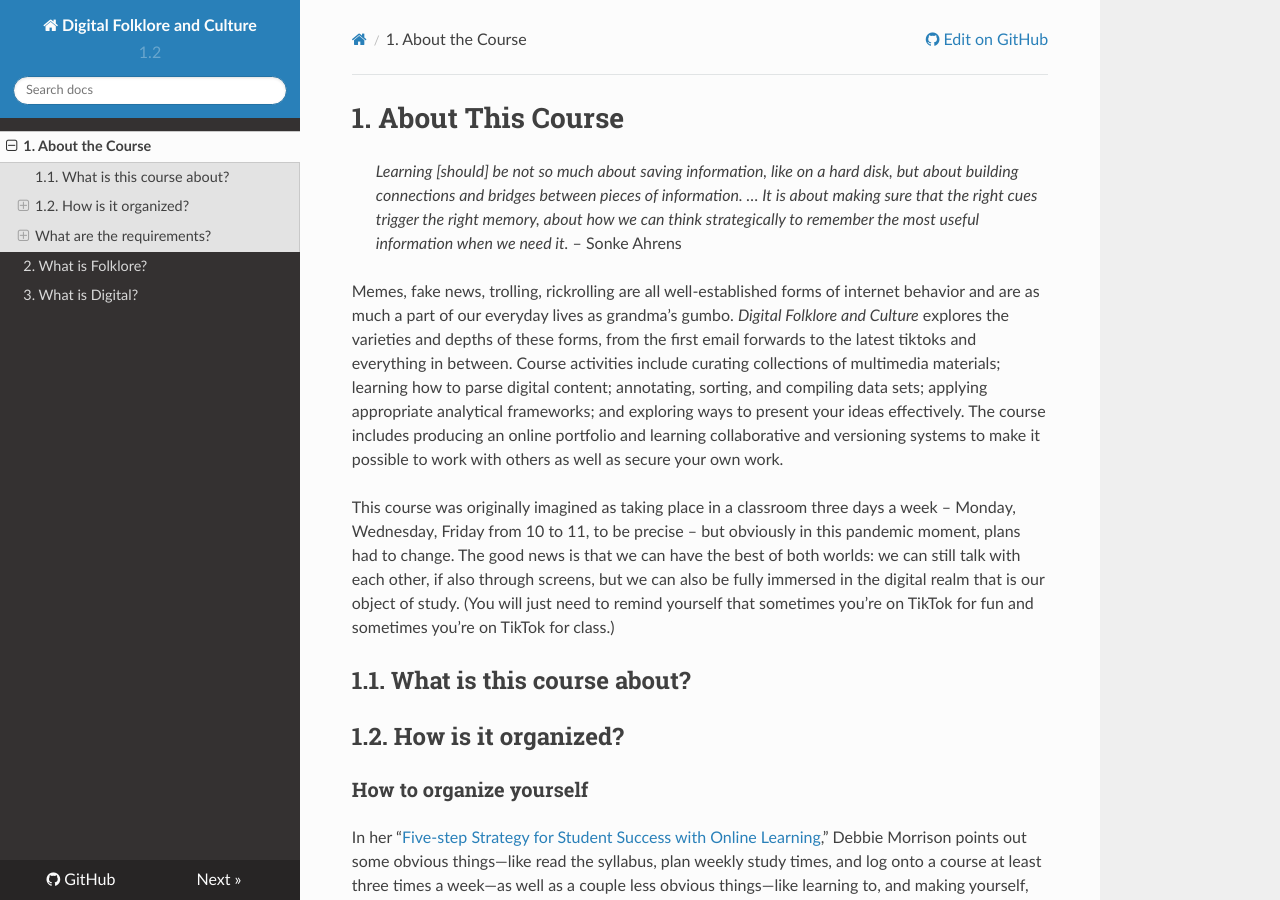
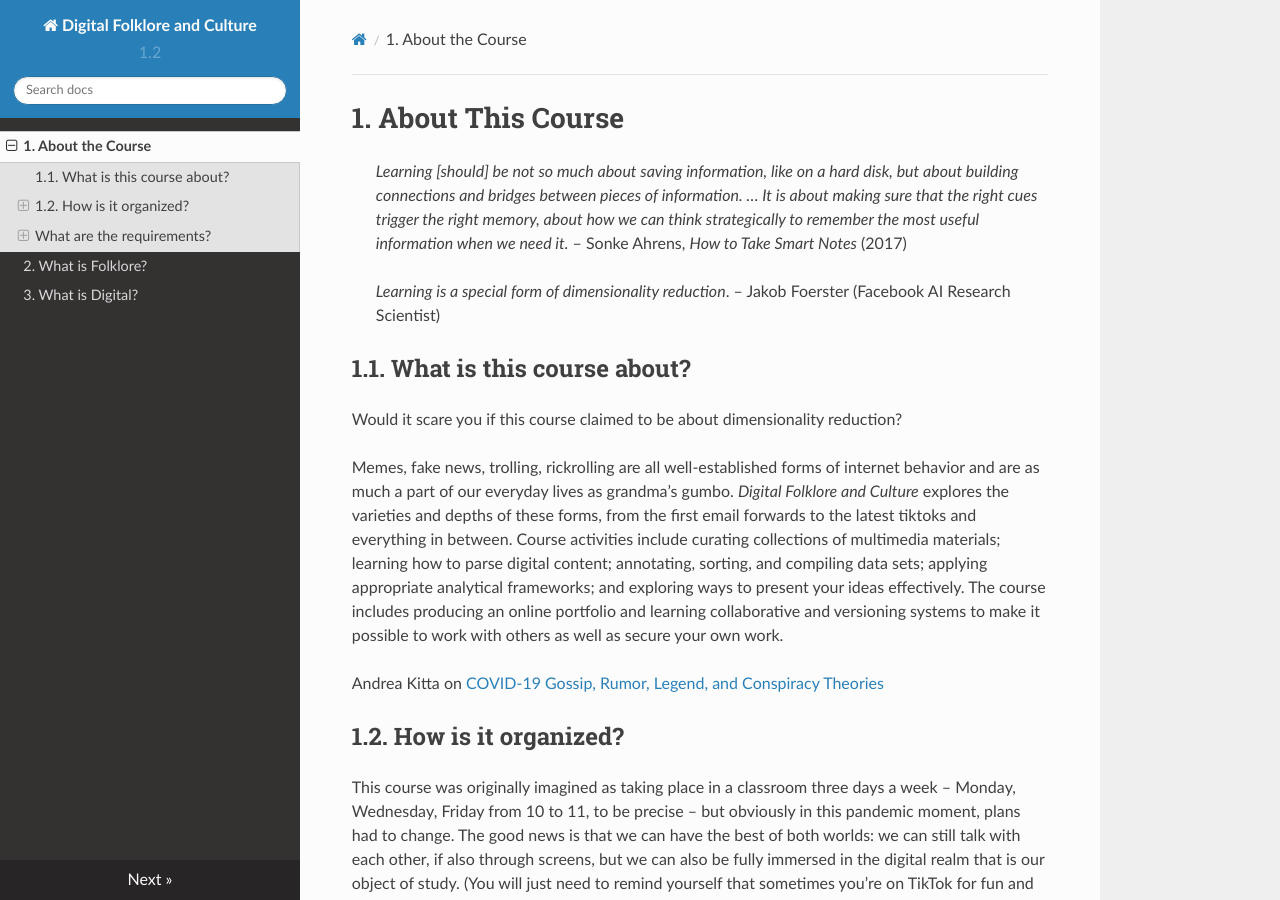
Before and after one commit to johnlaudun/digital-folklore, an MkDocs documentation site: the page built from docs/01-Welcome.md, in a window 1280 px wide and 900 px high. Built offline with MkDocs 1.6.1, drawn with Linux system fonts in a browser that asks for light colours; nearby versions of some CDN libraries; some of the changed text lies outside the part shown.

Commit message:
Syncing out.

```diff
--- a/docs/01-Welcome.md
+++ b/docs/01-Welcome.md
@@ -1,13 +1,21 @@
 # 1. About This Course
 
-> *Learning [should] be not so much about saving information, like on a hard disk, but about building connections and bridges between pieces of information. ... It is about making sure that the right cues trigger the right memory, about how we can think strategically to remember the most useful information when we need it.* -- Sonke Ahrens
+> *Learning [should] be not so much about saving information, like on a hard disk, but about building connections and bridges between pieces of information. ... It is about making sure that the right cues trigger the right memory, about how we can think strategically to remember the most useful information when we need it.* -- Sonke Ahrens, _How to Take Smart Notes_ (2017)
+
+> *Learning is a special form of dimensionality reduction*. -- Jakob Foerster (Facebook AI Research Scientist)
+
+## 1.1. What is this course about?
+
+Would it scare you if this course claimed to be about dimensionality reduction?
 
 Memes, fake news, trolling, rickrolling are all well-established forms of internet behavior and are as much a part of our everyday lives as grandma’s gumbo. *Digital Folklore and Culture* explores the varieties and depths of these forms, from the first email forwards to the latest tiktoks and everything in between. Course activities include curating collections of multimedia materials; learning how to parse digital content; annotating, sorting, and compiling data sets; applying appropriate analytical frameworks; and exploring ways to present your ideas effectively. The course includes producing an online portfolio and learning collaborative and versioning systems to make it possible to work with others as well as secure your own work.
 
-This course was originally imagined as taking place in a classroom three days a week -- Monday, Wednesday, Friday from 10 to 11, to be precise -- but obviously in this pandemic moment, plans had to change. The good news is that we can have the best of both worlds: we can still talk with each other, if also through screens, but we can also be fully immersed in the digital realm that is our object of study. (You will just need to remind yourself that sometimes you're on TikTok for fun and sometimes you're on TikTok for class.)
-## 1.1. What is this course about?
+Andrea Kitta on [COVID-19 Gossip, Rumor, Legend, and Conspiracy Theories](https://www.youtube.com/watch?v=-x6gKUG6DTE)
+
 
 ## 1.2. How is it organized?
+
+This course was originally imagined as taking place in a classroom three days a week -- Monday, Wednesday, Friday from 10 to 11, to be precise -- but obviously in this pandemic moment, plans had to change. The good news is that we can have the best of both worlds: we can still talk with each other, if also through screens, but we can also be fully immersed in the digital realm that is our object of study. (You will just need to remind yourself that sometimes you're on TikTok for fun and sometimes you're on TikTok for class.)
 
 ### How to organize yourself
 
@@ -25,6 +33,11 @@
 
 ## What are the requirements?
 
+* _Scientific American_'s [60-Second Science](https://www.scientificamerican.com/podcast/episode/old-art-offers-agriculture-info/) series is billed as a podcast, and thus depends upon audio, but episodes regularly feature visuals -- usually just one, and it's not a slide of bullet points but more often an image or a graph which is explained during the course of the episode.
+* Multi-panel comic.
+* Timeline of/with images.
+* miniTEDtalk
+* _Horrible Histories_ sometimes features [songs](https://www.youtube.com/watch?v=tDy4oBa2jyM).
 
 ### Course Project
 
--- a/mkdocs.yml
+++ b/mkdocs.yml
@@ -1,6 +1,6 @@
 site_name: Digital Folklore and Culture
 site_url: https://digitalfolklore.net
-repo_url: https://github.com/johnlaudun/digital-folklore
+# repo_url: https://github.com/johnlaudun/digital-folklore
 site_author: John Laudun
 copyright: 2020, John Laudun, CC BY-NC-SA 4.0
 
```
